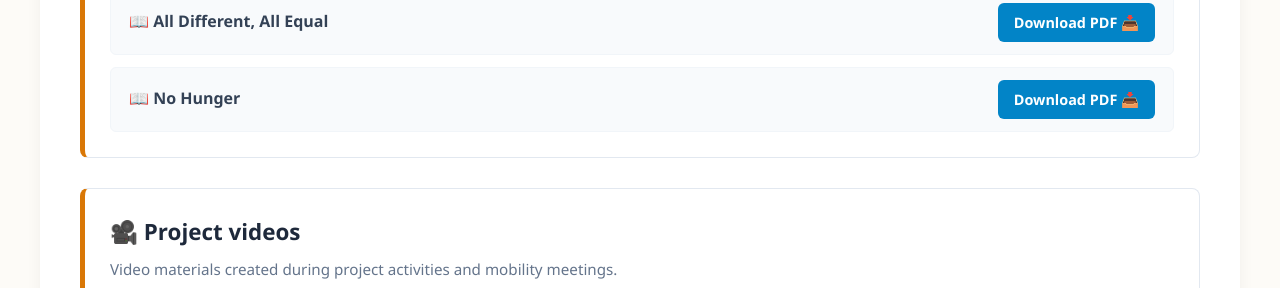
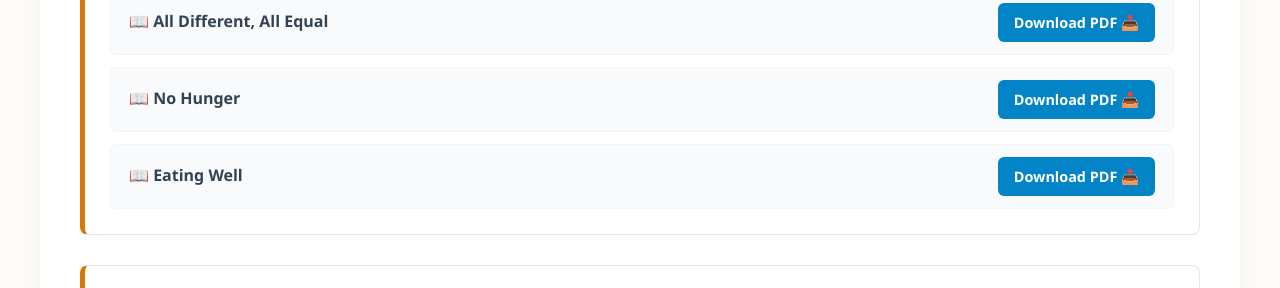
Before and after one commit to JanaZegrja/ELYX-ON-THE-ROADS, a plain HTML site: page results.html in a window 1280 px wide. Shown: the part 1546-1834 px from the top of the page. Drawn offline with Linux system fonts and the light colour scheme.

Commit message:
Add 'Eating Well' download link to results.html
Added a new sub-item for 'Eating Well' with a download link.

```diff
--- a/results.html
+++ b/results.html
@@ -292,6 +292,15 @@
                 <span class="sub-item-title">📖 No Hunger</span>
                 <a href="No%20hunger.pdf" class="download-btn" download target="_blank">Download PDF 📥</a>
             </div>
+            <div class="sub-item">
+    <span class="sub-item-title">📖 Eating Well</span>
+
+    <a href="Eating%20Well.pdf"
+       class="download-btn"
+       download>
+        Download PDF 📥
+    </a>
+</div>
         </div>
     </div>
 
```
